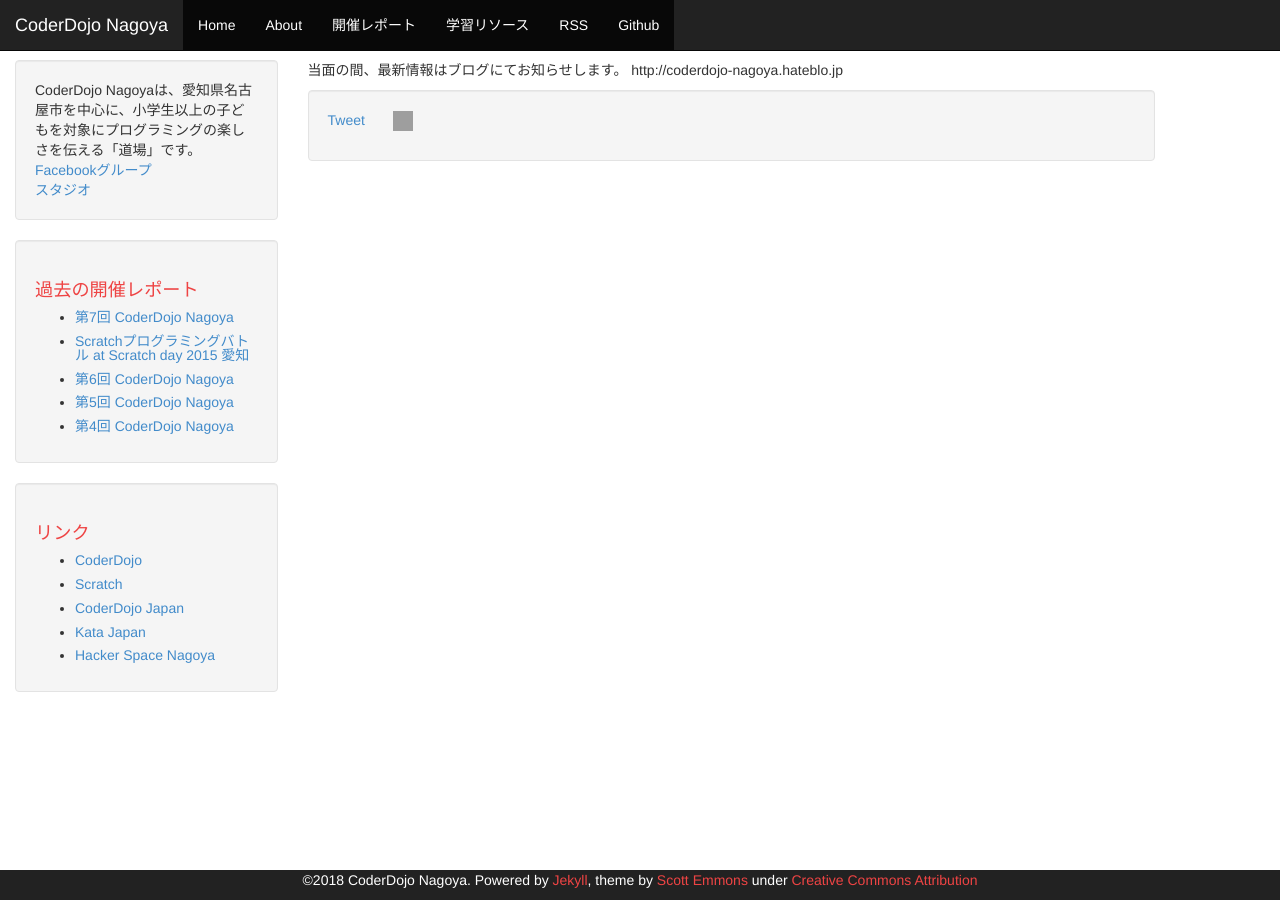
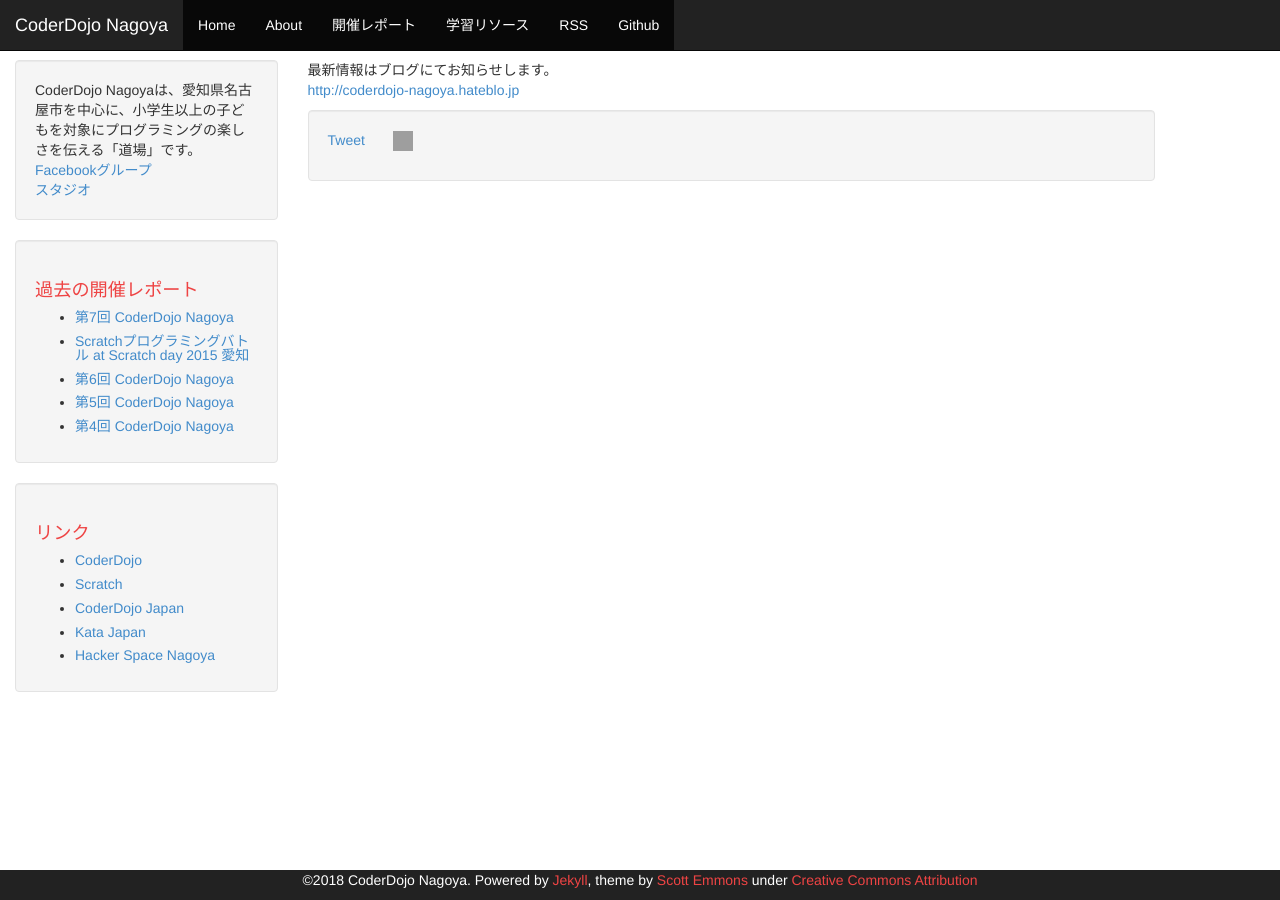
Before and after one commit to coderdojo-nagoya/coderdojo-nagoya.github.io, a Jekyll site: the page built from index.md, in a window 1280 px wide. Built offline with Jekyll 4.4.1, drawn with Linux system fonts in a browser that asks for light colours; Markdown is read by kramdown in place of the engine named in the settings; comment, search, counter and statistics services are not loaded; grey boxes are pictures that could not be loaded.

Commit message:
リンクをクリックできるよう修正

```diff
--- a/index.md
+++ b/index.md
@@ -3,5 +3,5 @@
 title: CoderDojo 名古屋
 ---
 
-当面の間、最新情報はブログにてお知らせします。
-http://coderdojo-nagoya.hateblo.jp
+最新情報はブログにてお知らせします。<br>
+[http://coderdojo-nagoya.hateblo.jp](http://coderdojo-nagoya.hateblo.jp)
```
